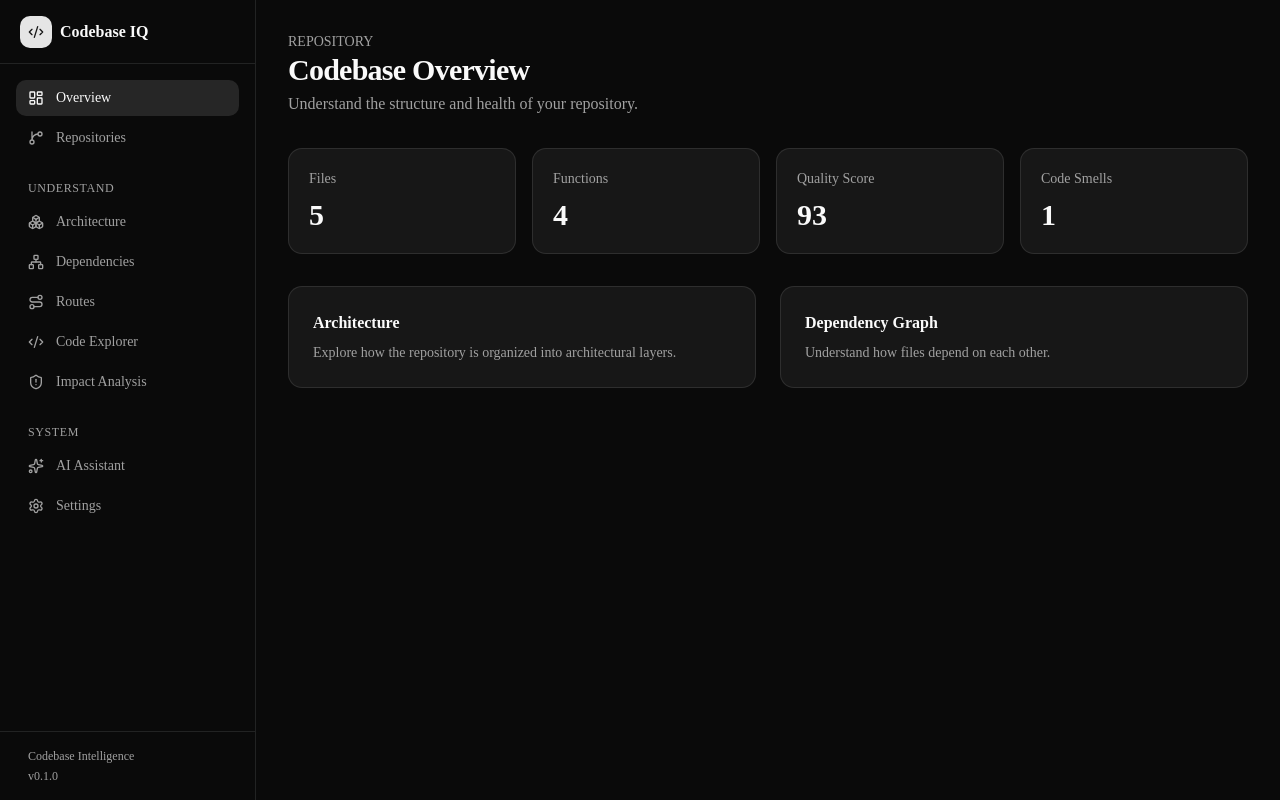
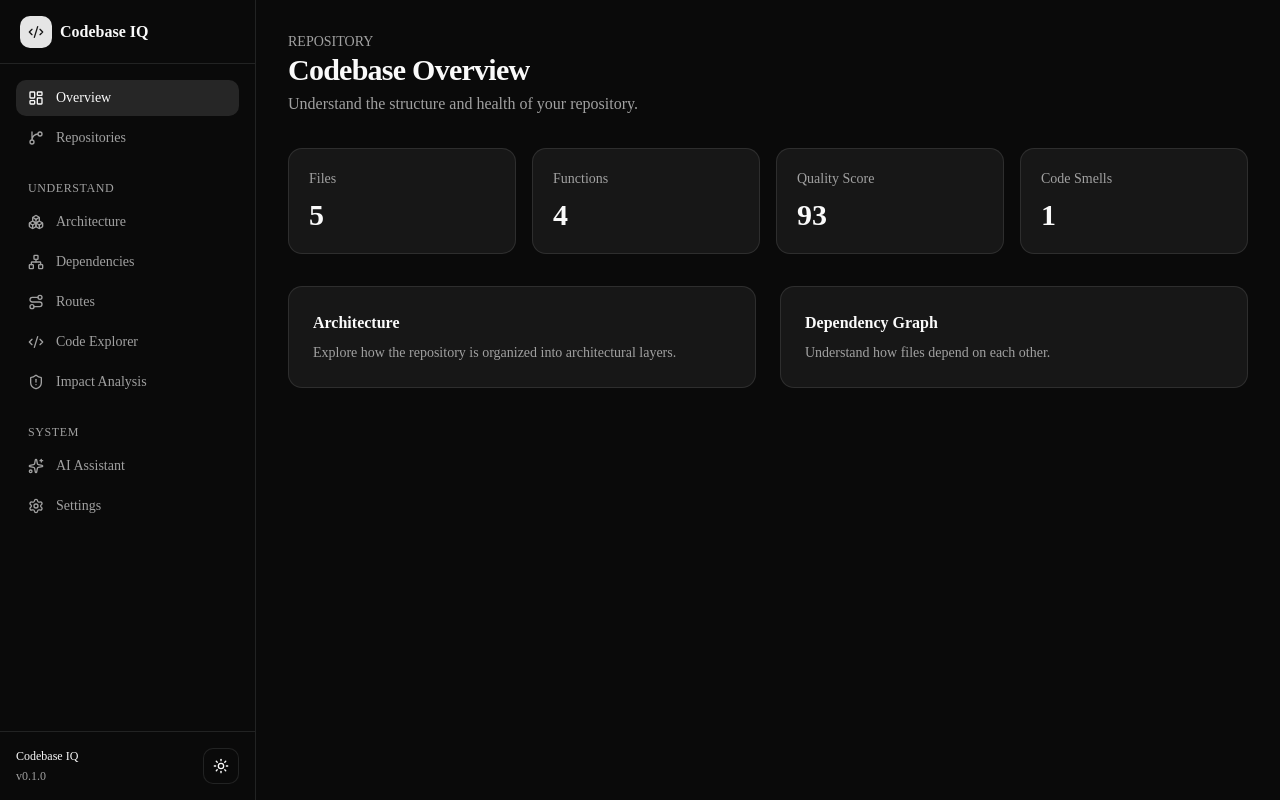
Before and after one commit to Sam-Davis07/codebase-intelligence-platform, a Next.js app in the folder frontend/: page /dashboard in a window 1280 px wide. Built offline with nearby package versions, Linux system fonts and the light colour scheme.

Commit message:
feat(frontend): add dashboard app shell and sidebar

```diff
--- a/frontend/src/components/layout/sidebar.tsx
+++ b/frontend/src/components/layout/sidebar.tsx
@@ -13,7 +13,7 @@ import {
   Sparkles,
   Settings,
 } from "lucide-react";
-
+import { ThemeToggle } from "@/components/theme-toggle";
 const navigation = [
   {
     label: "Overview",
@@ -165,14 +165,20 @@ export function Sidebar() {
 
       {/* Footer */}
       <div className="border-t p-4">
-        <p className="px-3 text-xs text-muted-foreground">
-          Codebase Intelligence
-        </p>
+  <div className="flex items-center justify-between">
+    <div>
+      <p className="text-xs font-medium">
+        Codebase IQ
+      </p>
 
-        <p className="px-3 pt-1 text-xs text-muted-foreground">
-          v0.1.0
-        </p>
-      </div>
+      <p className="pt-1 text-xs text-muted-foreground">
+        v0.1.0
+      </p>
+    </div>
+
+    <ThemeToggle />
+  </div>
+</div>
     </aside>
   );
 }
```
